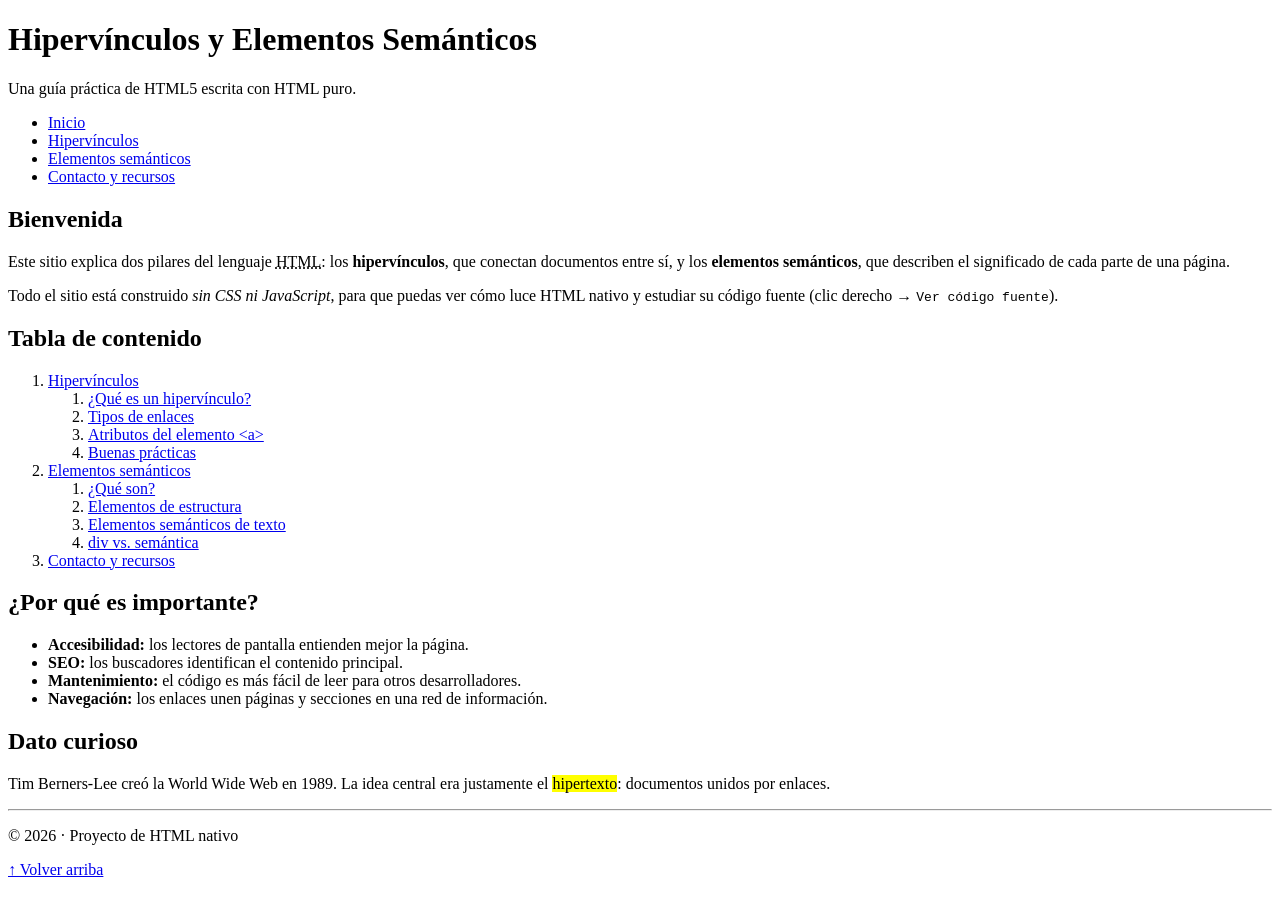
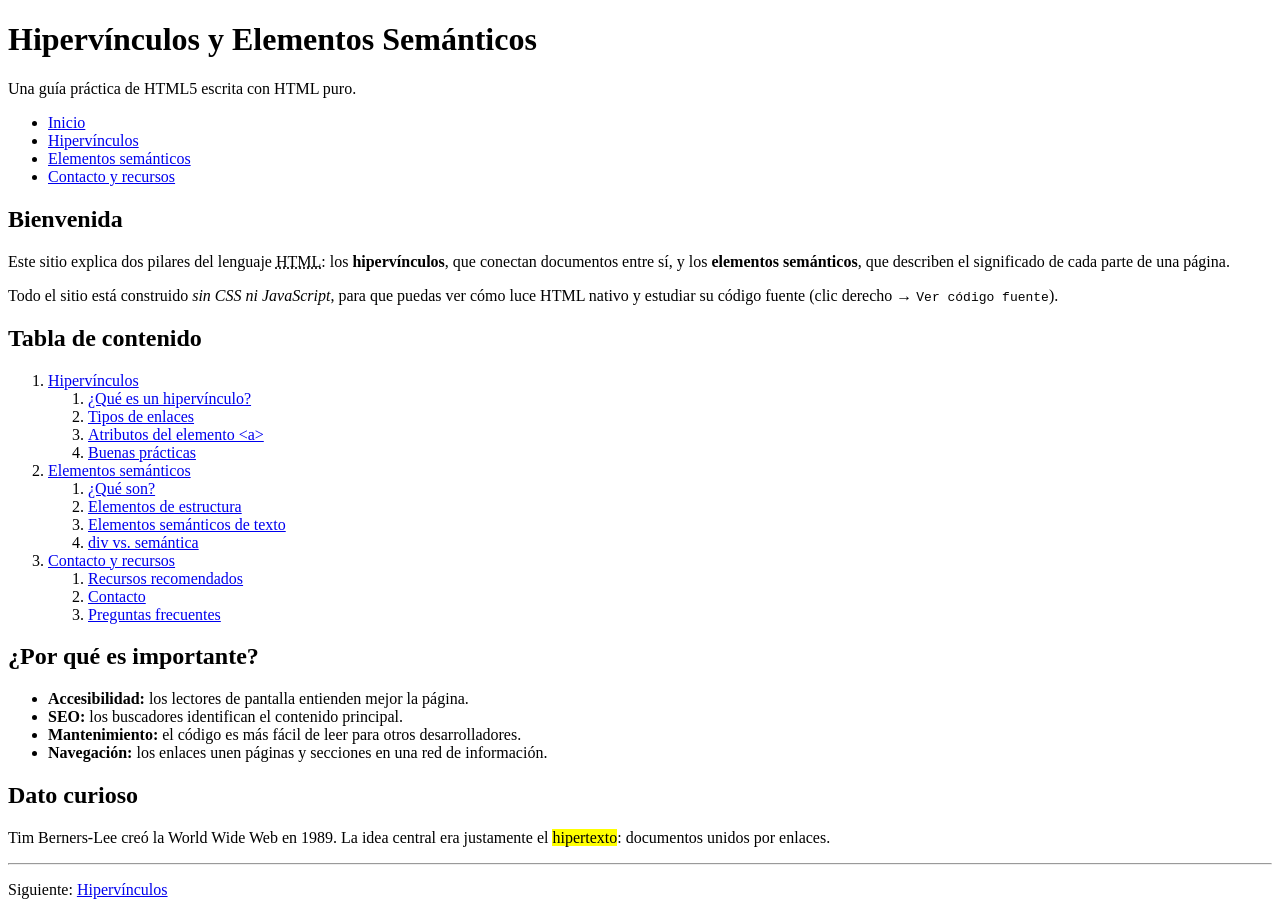
Before and after one commit to Henrixfs/hipervinculos-pagina, a plain HTML site: page index.html in a window 1280 px wide. Shown: the top 902 px of the page. Drawn offline with Linux system fonts and the light colour scheme.

Commit message:
docs: este es el primer hipervinculo

```diff
--- a/index.html
+++ b/index.html
@@ -57,7 +57,14 @@
             <li><a href="semanticos.html#comparacion">div vs. semántica</a></li>
           </ol>
         </li>
-        <li><a href="contacto.html">Contacto y recursos</a></li>
+        <li>
+          <a href="contacto.html">Contacto y recursos</a>
+          <ol>
+            <li><a href="contacto.html#recursos">Recursos recomendados</a></li>
+            <li><a href="contacto.html#contacto">Contacto</a></li>
+            <li><a href="contacto.html#preguntas">Preguntas frecuentes</a></li>
+          </ol>
+        </li>
       </ol>
     </section>
 
@@ -82,6 +89,7 @@
 
   <footer>
     <hr>
+    <p>Siguiente: <a href="hipervinculos.html">Hipervínculos</a></p>
     <p>&copy; <time datetime="2026">2026</time> &middot; Proyecto de HTML nativo</p>
     <p><a href="#inicio">&uarr; Volver arriba</a></p>
   </footer>
```
Also changed, not shown: contacto.html (+4 -1 lines).
